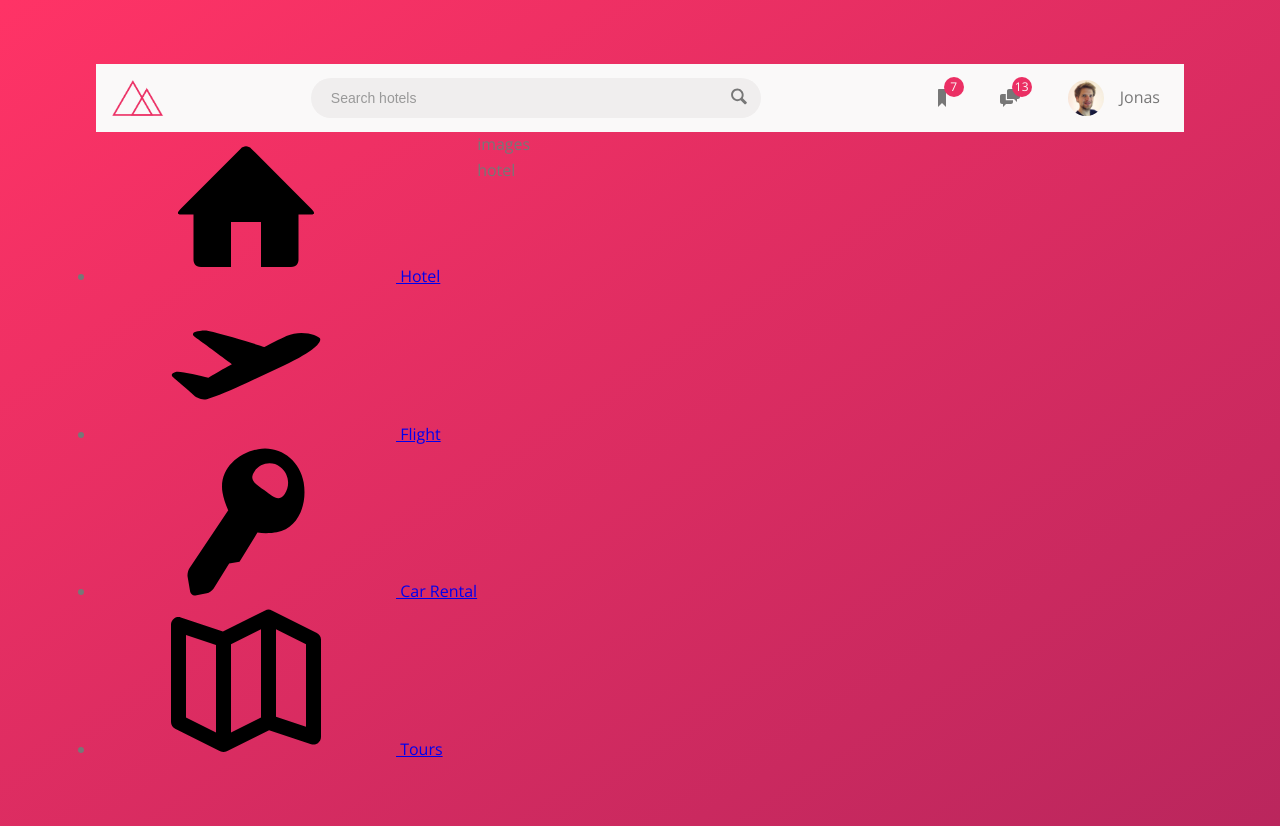
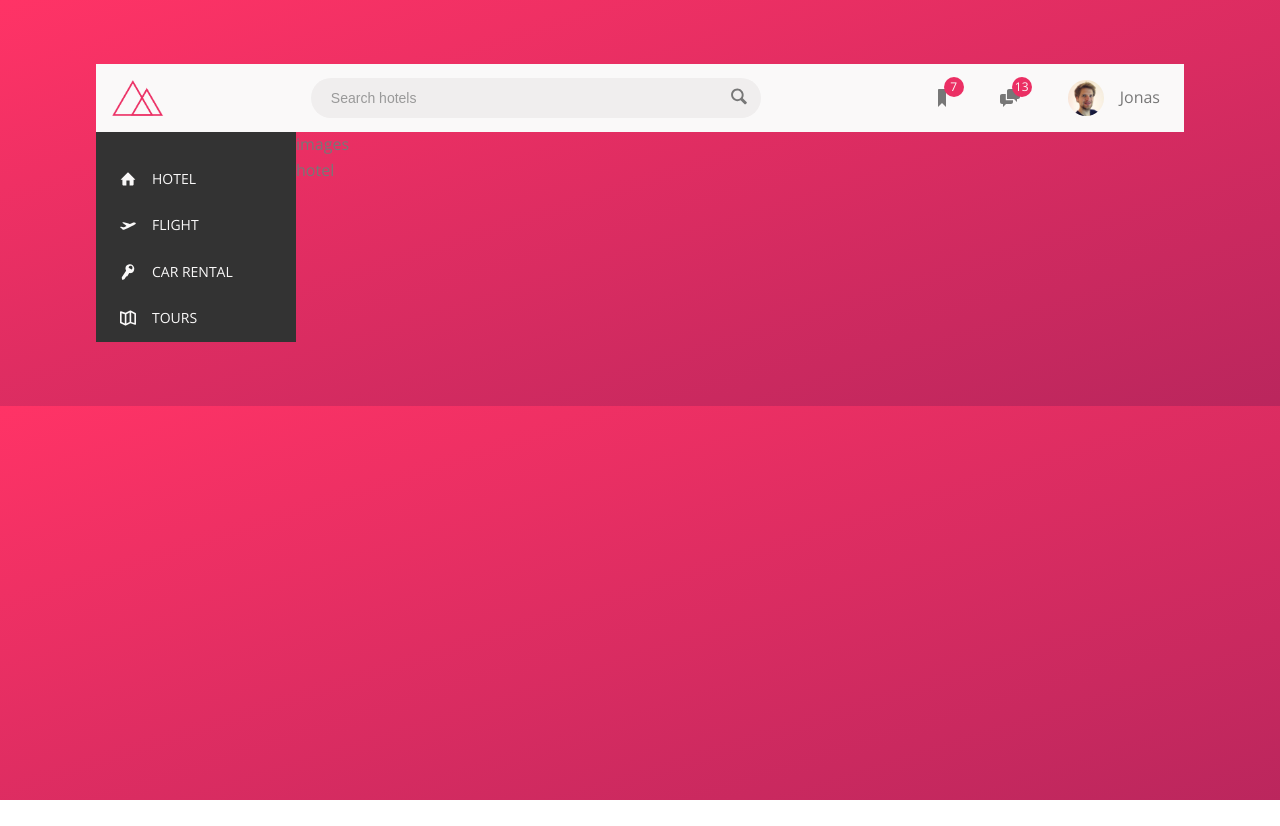
Before and after one commit to mostafaei2002/trillo, a website: page index.html in a window 1280 px wide. After the commit the page ends 800 px from the top, so only its background shows below. Drawn offline with nearby package versions, Linux system fonts and the light colour scheme.

Commit message:
add basic side nav styling

```diff
--- a/index.html
+++ b/index.html
@@ -64,7 +64,7 @@
       </header>
 
       <div class="content flex">
-        <nav class="side-nav__nav">
+        <nav class="side-nav">
           <ul class="side-nav__list">
             <li class="side-nav__item">
               <a href="#" class="side-nav__link">
--- /dev/null
+++ b/sass/layout/_side-nav.scss
@@ -0,0 +1,34 @@
+.side-nav {
+  background-color: $color-gray-dark-1;
+  padding-top: 2.4rem;
+
+  &__list {
+    list-style: none;
+    width: 20rem;
+  }
+
+  &__item {
+    padding: 1.2rem 2.4rem;
+  }
+
+  &__link {
+    display: flex;
+    justify-content: flex-start;
+    align-items: center;
+    gap: 1.6rem;
+
+    &:link,
+    :visited {
+      text-decoration: none;
+      color: $color-gray-light-1;
+      text-transform: uppercase;
+      font-size: 1.4rem;
+    }
+  }
+
+  &__icon {
+    width: 1.6rem;
+    height: 1.6rem;
+    fill: $color-gray-light-1;
+  }
+}
--- a/sass/main.scss
+++ b/sass/main.scss
@@ -16,6 +16,7 @@
 // Layout
 @import "layout/header";
 @import "layout/layout";
+@import "layout/side-nav";
 
 // Pages
 @import "pages/home";
```
Also changed, not shown: css/style.css.
